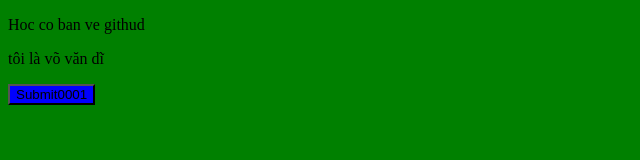
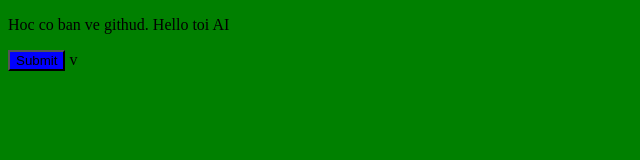
Before and after one commit to vandino1/hocgit, a plain HTML site: page index.html in a window 1280 px wide. Shown: the whole page, without its empty margins (0-640 px from the left). Drawn offline with Linux system fonts and the light colour scheme.

Commit message:
update file index html

```diff
--- a/index.html
+++ b/index.html
@@ -7,8 +7,8 @@
     <link rel="stylesheet" href="style.css">
 </head>
 <body>
-    <p>Hoc co ban ve githud</p>
-    <p>tôi là võ văn dĩ</p>
-    <button>Submit0001</button>
+    <p>Hoc co ban ve githud. Hello toi AI</p>
+    <button>Submit</button>
 </body>
 </html>
+v
```
